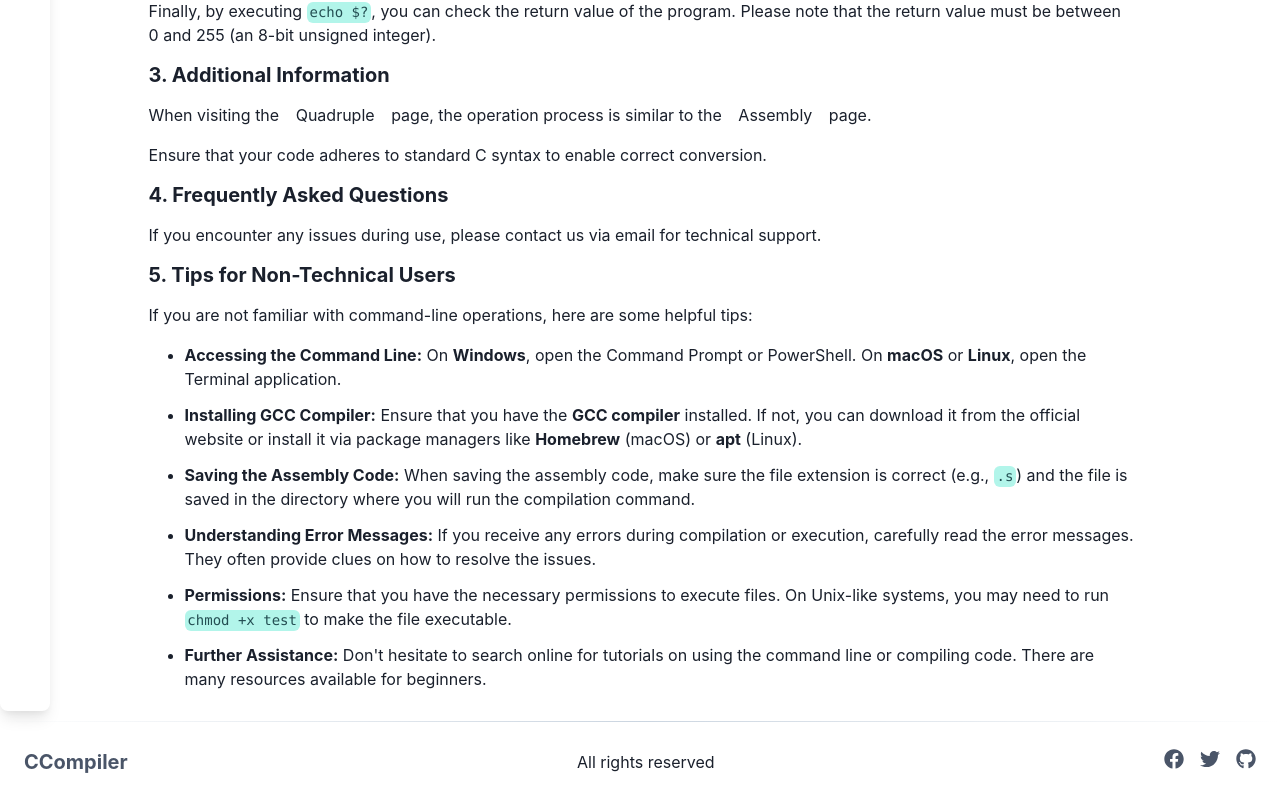
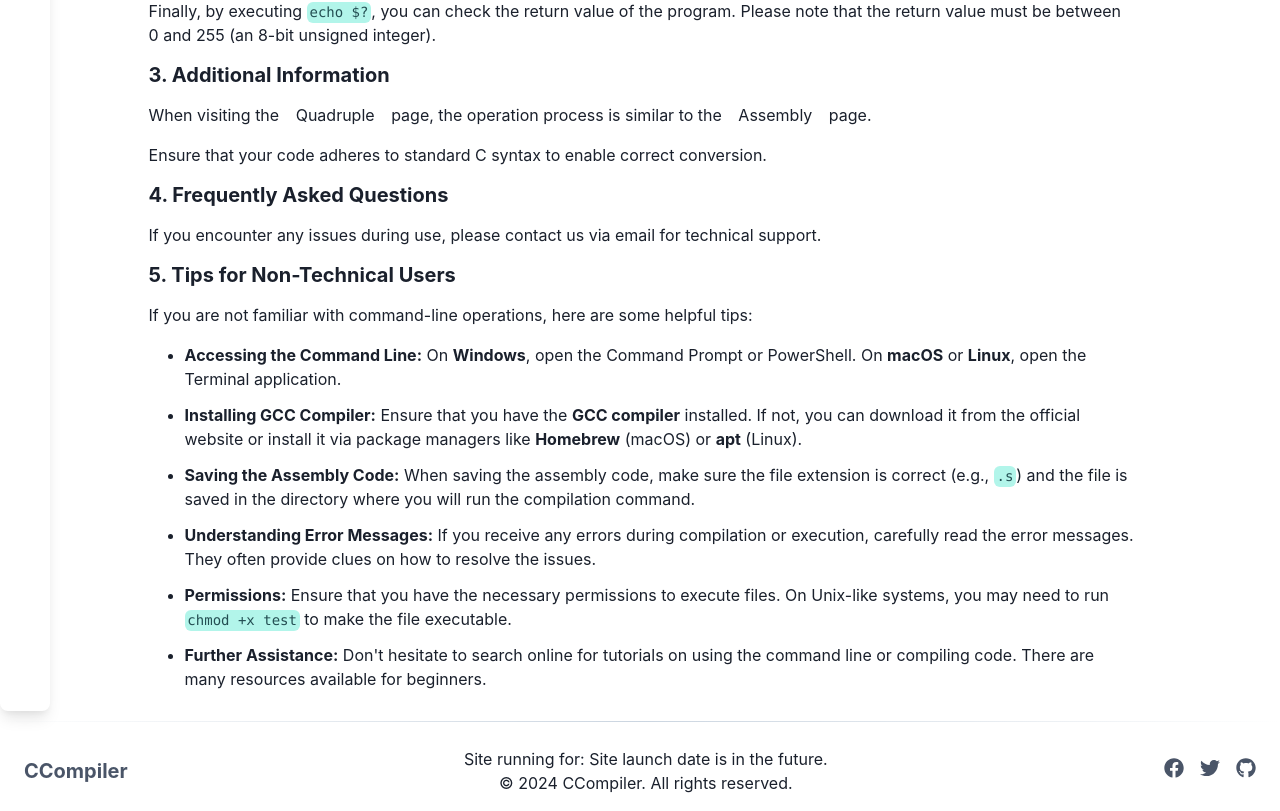
Before and after one commit to FeathBow/ReactCCompiler, a React app: page /#/helps in a window 1280 px wide. Shown: the part 909-1720 px from the top of the page. Built offline with nearby package versions, Linux system fonts and the light colour scheme; what react-native-logs would draw is missing.

Commit message:
feat: update footer

```diff
--- a/src/components/Footer/AdvancedFooter/index.tsx
+++ b/src/components/Footer/AdvancedFooter/index.tsx
@@ -1,4 +1,4 @@
-import React from 'react';
+import React, { useEffect, useState } from 'react';
 import {
     Box,
     Stack,
@@ -106,6 +106,34 @@ function SocialButton({ href, icon, ariaLabel }: Readonly<SocialLinkProperties>)
 function AdvancedFooter({ logoSrc, logoAlt, menuItems, socialLinks }: Readonly<AdvancedFooterProperties>): JSX.Element {
     const { colorMode } = useColorMode();
 
+    const [siteRunTime, setSiteRunTime] = useState<string>('');
+
+    useEffect(() => {
+        const siteLaunchDate = new Date('2024-10-30T20:49:26');
+
+        const updateSiteRunTime = () => {
+            const now = new Date();
+            const diff = now.getTime() - siteLaunchDate.getTime();
+
+            if (diff < 0) {
+                setSiteRunTime('Site launch date is in the future.');
+                return;
+            }
+            const days = Math.floor(diff / (1000 * 60 * 60 * 24));
+            const hours = Math.floor((diff / (1000 * 60 * 60)) % 24);
+            const minutes = Math.floor((diff / (1000 * 60)) % 60);
+
+            setSiteRunTime(`${days} days ${hours} hours ${minutes} minutes`);
+        };
+
+        updateSiteRunTime();
+        const intervalId = setInterval(updateSiteRunTime, 60000);
+
+        return () => clearInterval(intervalId);
+    }, []);
+
+    const currentYear = new Date().getFullYear();
+
     return (
         <Box bg={colorMode === 'light' ? 'white' : 'gray.600'}>
             <Stack direction={{ base: 'column', lg: 'row' }} w='full' justify='space-between' p={10}>
@@ -139,9 +167,14 @@ function AdvancedFooter({ logoSrc, logoAlt, menuItems, socialLinks }: Readonly<A
                         />
                     ))}
                 </HStack>
-                <Text textAlign='center' fontSize='smaller' color={colorMode === 'light' ? 'gray.800' : 'white'}>
-                    &copy; Copyright. All rights reserved.
-                </Text>
+                <Flex direction='column' align='center' py={2}>
+                    <Text textAlign='center' fontSize='smaller' color={colorMode === 'light' ? 'gray.800' : 'white'}>
+                        Site running for: {siteRunTime}
+                    </Text>
+                    <Text textAlign='center' fontSize='smaller' color={colorMode === 'light' ? 'gray.800' : 'white'}>
+                        &copy; {currentYear} CCompiler. All rights reserved.
+                    </Text>
+                </Flex>
             </VStack>
         </Box>
     );
--- a/src/components/Footer/BaseFooter/index.tsx
+++ b/src/components/Footer/BaseFooter/index.tsx
@@ -1,6 +1,6 @@
-import { Flex, chakra, Icon, useColorMode, Box } from '@chakra-ui/react';
+import { Flex, chakra, Icon, useColorMode, Box, Text } from '@chakra-ui/react';
 import { IconType } from 'react-icons';
-import React from 'react';
+import React, { useEffect, useState } from 'react';
 
 /**
  * SocialLink interface.
@@ -38,6 +38,34 @@ export interface FooterProps {
 function BaseFooter({ brandText, brandLink, rightsText, socialLinks }: Readonly<FooterProps>): JSX.Element {
     const { colorMode } = useColorMode();
 
+    const [siteRunTime, setSiteRunTime] = useState<string>('');
+
+    useEffect(() => {
+        const siteLaunchDate = new Date('2024-10-30T20:49:26');
+
+        const updateSiteRunTime = () => {
+            const now = new Date();
+            const diff = now.getTime() - siteLaunchDate.getTime();
+
+            if (diff < 0) {
+                setSiteRunTime('Site launch date is in the future.');
+                return;
+            }
+            const days = Math.floor(diff / (1000 * 60 * 60 * 24));
+            const hours = Math.floor((diff / (1000 * 60 * 60)) % 24);
+            const minutes = Math.floor((diff / (1000 * 60)) % 60);
+
+            setSiteRunTime(`${days} days ${hours} hours ${minutes} minutes`);
+        };
+
+        updateSiteRunTime();
+        const intervalId = setInterval(updateSiteRunTime, 60000); // 每分钟更新一次
+
+        return () => clearInterval(intervalId);
+    }, []);
+
+    const currentYear = new Date().getFullYear();
+
     return (
         <Box mt='auto'>
             <Flex
@@ -63,10 +91,14 @@ function BaseFooter({ brandText, brandLink, rightsText, socialLinks }: Readonly<
                     {brandText}
                 </chakra.a>
 
-                <chakra.p py={{ base: '2', sm: '0' }} color={colorMode === 'light' ? 'gray.800' : 'white'}>
-                    {rightsText}
-                </chakra.p>
+                <Flex direction='column' align='center' py={{ base: '2', sm: '0' }}>
+                    <Text color={colorMode === 'light' ? 'gray.800' : 'white'}>Site running for: {siteRunTime}</Text>
+                    <Text color={colorMode === 'light' ? 'gray.800' : 'white'}>
+                        &copy; {currentYear} {brandText}. All rights reserved.
+                    </Text>
+                </Flex>
 
+                <Flex direction='column' align='center'>
                     <Flex mx='-2'>
                         {socialLinks.map((link) => (
                             <chakra.a
@@ -84,6 +116,7 @@ function BaseFooter({ brandText, brandLink, rightsText, socialLinks }: Readonly<
                         ))}
                     </Flex>
                 </Flex>
+            </Flex>
         </Box>
     );
 }
```
Lines whose indentation alone changed are shown as unchanged.
